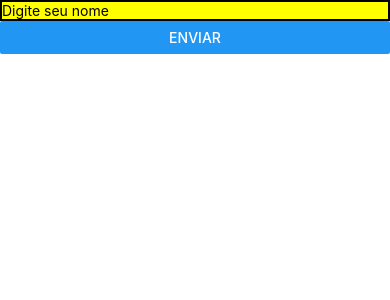
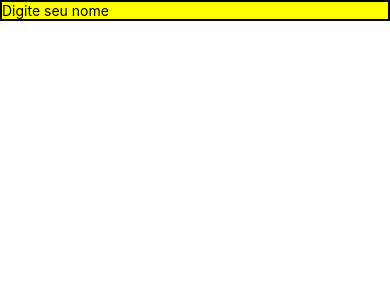
Before and after one commit to c4tom/cursoRN_zero-avancado, a React Native app: screen / in a window 390 px wide. Shown: the top 300 px of the page. Built offline with nearby package versions, Linux system fonts and the light colour scheme.

Commit message:
onChangeText no input

```diff
--- a/App.js
+++ b/App.js
@@ -6,17 +6,17 @@ class App extends Component {
     super(props);
     this.state = {
       nomeMsg: '',
-      nomeInput: '',
     };
     this.onPressButton = this.onPressButton.bind(this);
   }
 
-  onPressButton(){
-    if(this.state.nomeInput === ''){
-      alert('Digite seu nome!');
-      return;
+  onPressButton(textoInput){
+    if(textoInput === '') {
+      this.setState({nomeMsg: ''});
+    } else {
+      this.setState({nomeMsg: 'Bem vindo: ' + textoInput});
     }
-    this.setState({nomeMsg: 'Bem vindo: ' + this.state.nomeInput});
+
   }
 
   render() {
@@ -26,9 +26,8 @@ class App extends Component {
           style={styles.input}
           placeholder="Digite seu nome"
           underlineColorAndroid="transparent"
-          onChangeText={textoInput => this.setState({nomeInput: textoInput})}
+          onChangeText={textoInput => this.onPressButton(textoInput)}
         />
-        <Button title="Enviar" onPress={this.onPressButton} />
         <Text> {this.state.nomeMsg} </Text>
       </View>
     );
```
